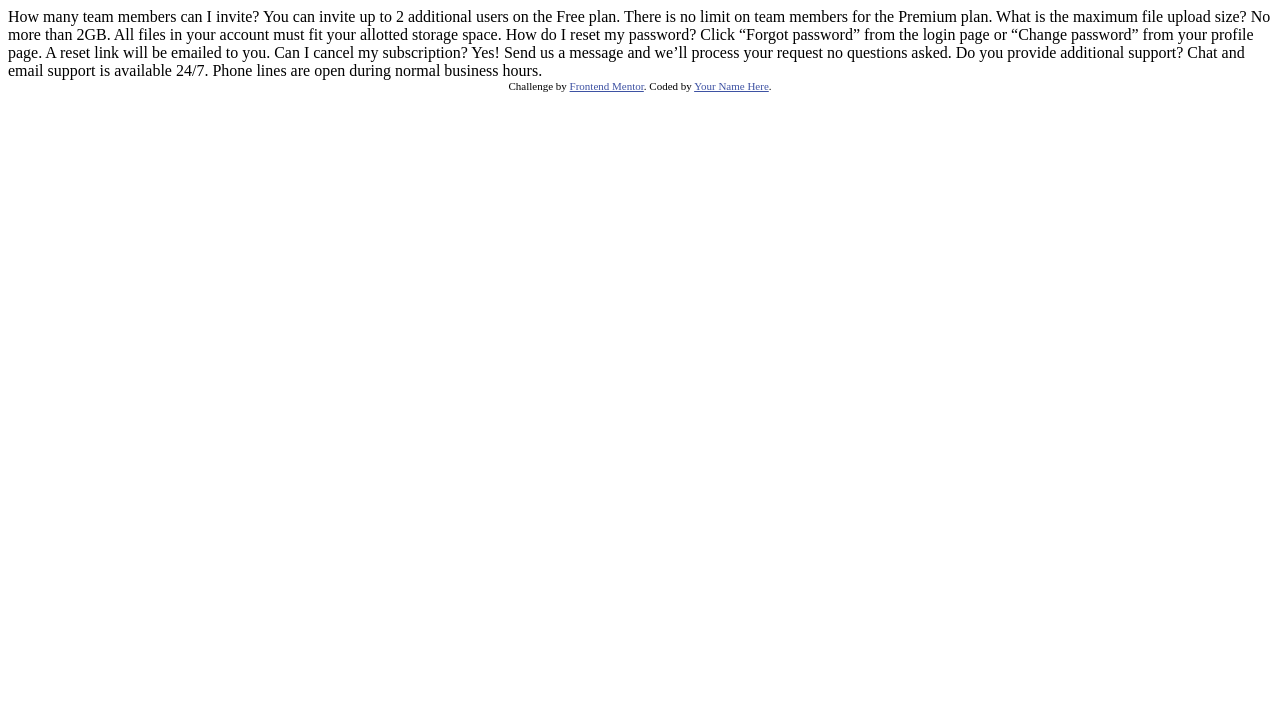
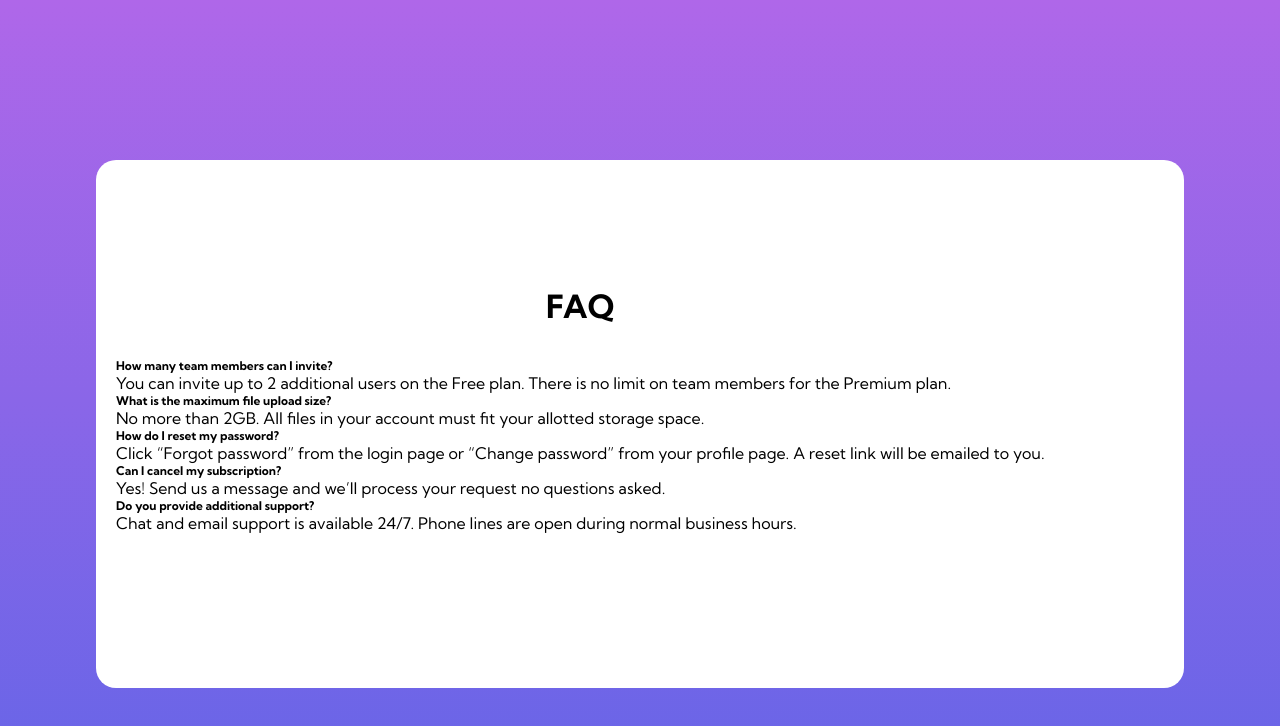
Before and after one commit to LudoFormation/Challenge, a plain HTML site: page index.html in a window 1280 px wide. Drawn offline with Linux system fonts and the light colour scheme.

Commit message:
Starting CSS rules

```diff
--- a/css/style.css
+++ b/css/style.css
@@ -1,7 +1,66 @@
+@import url('https://fonts.googleapis.com/css2?family=Kumbh+Sans:wght@400;700&display=swap');
+
+:root {
+    --bg-soft-violet: #af67e9;
+    --bg-soft-blue: #6565e7;
+}
+
+* {
+    margin: 0;
+    padding: 0;
+    box-sizing: border-box;
+}
+.text {
+    font-weight: 400;
+    font-size: 12px;
+}
+.gras {
+    font-weight: 700;
+}
+
+
+body {
+    position: relative;
+    height: 100vh;
+    background: var(--bg-soft-violet);
+    background: linear-gradient(180deg, var(--bg-soft-violet) 0%, var(--bg-soft-blue) 100%);
+    display: flex;
+    align-items: center;
+    justify-content: center;
+    font-family: 'Kumbh Sans', sans-serif;
+}
+
+.container {
+    width: 85%;
+    height: 66%;
+    margin-left: auto;
+    margin-right: auto;
+    background-color: #fff;
+    border-radius:20px;
+    position: absolute;
+    top:20%;
+}
+.content {
+    position: absolute;
+    top: 20%;
+    padding: 20px;
+}
+.content h1 {
+    text-align: center;
+    font-size: 2rem;
+    margin-bottom: 2rem;
+    font-weight: 700;
+}
+
+
+
+
+
 .attribution {
     font-size: 11px;
     text-align: center;
 }
+
 .attribution a {
     color: hsl(228, 45%, 44%);
 }
--- a/index.html
+++ b/index.html
@@ -1,8 +1,10 @@
 <!DOCTYPE html>
 <html lang="fr">
+
 <head>
   <meta charset="UTF-8">
-  <meta name="viewport" content="width=device-width, initial-scale=1.0"> <!-- displays site properly based on user's device -->
+  <meta name="viewport" content="width=device-width, initial-scale=1.0">
+  <!-- displays site properly based on user's device -->
 
   <link rel="icon" type="image/png" sizes="32x32" href="./images/favicon-32x32.png">
 
@@ -10,27 +12,35 @@
 
   <link rel="stylesheet" href="css/style.css">
 </head>
+
 <body>
-  How many team members can I invite?
+  <div class="container">
+    <div class="content">
+      <h1>FAQ</h1>
+    <p class="text gras">How many team members can I invite?</p>
     You can invite up to 2 additional users on the Free plan. There is no limit on
     team members for the Premium plan.
 
-  What is the maximum file upload size?
+    <p class="text gras">What is the maximum file upload size?</p>
     No more than 2GB. All files in your account must fit your allotted storage space.
 
-  How do I reset my password?
+    <p class="text gras">How do I reset my password?</p>
     Click “Forgot password” from the login page or “Change password” from your profile page.
     A reset link will be emailed to you.
 
-  Can I cancel my subscription?
+    <p class="text gras">Can I cancel my subscription?</p>
     Yes! Send us a message and we’ll process your request no questions asked.
 
-  Do you provide additional support?
+    <p class="text gras">Do you provide additional support?</p>
     Chat and email support is available 24/7. Phone lines are open during normal business hours.
+    </div>
+  </div>
+
 
   <div class="attribution">
     Challenge by <a href="https://www.frontendmentor.io?ref=challenge" target="_blank">Frontend Mentor</a>.
     Coded by <a href="#">Your Name Here</a>.
   </div>
 </body>
+
 </html>
```
Also changed, not shown: 1 other file. Lines whose indentation alone changed are shown as unchanged.
